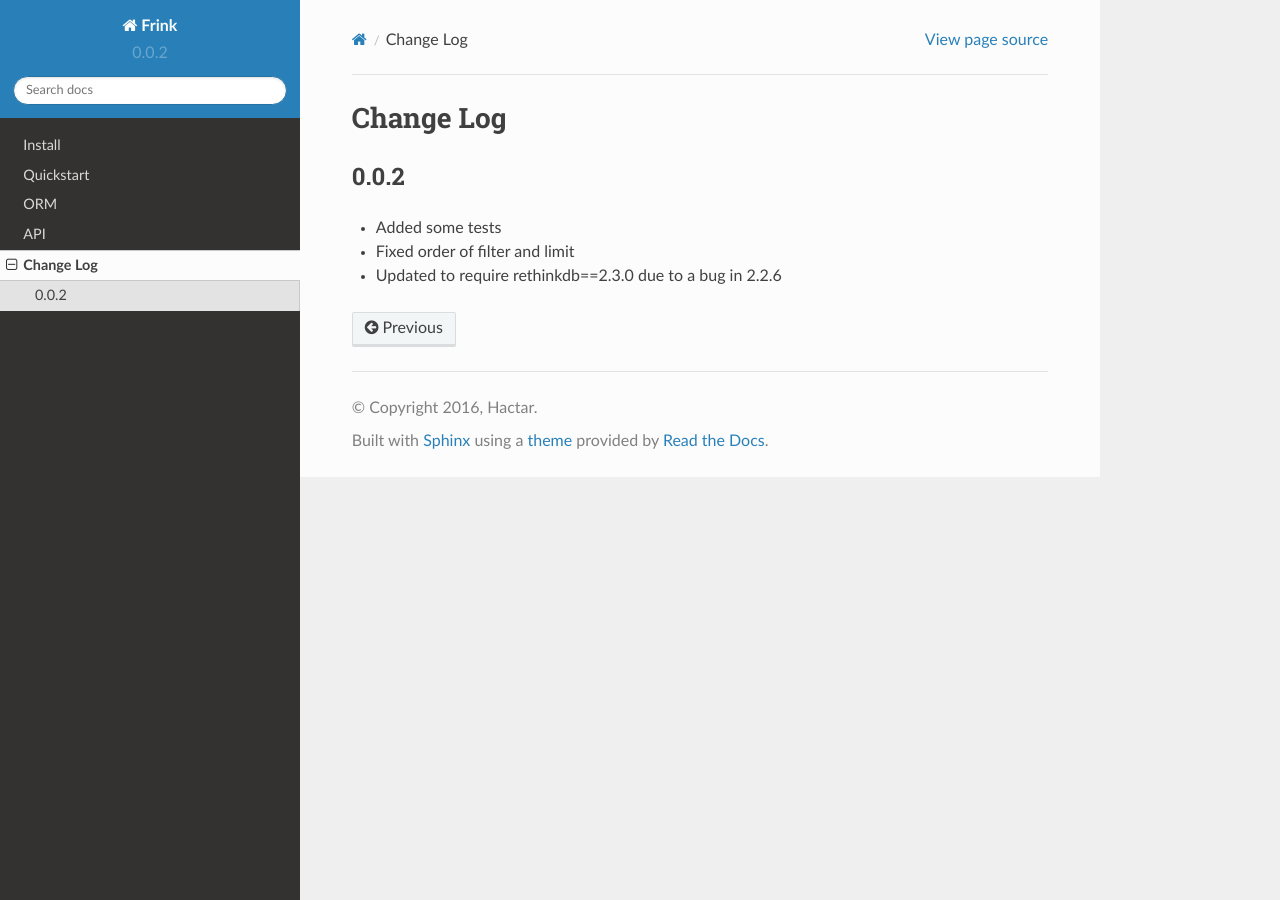
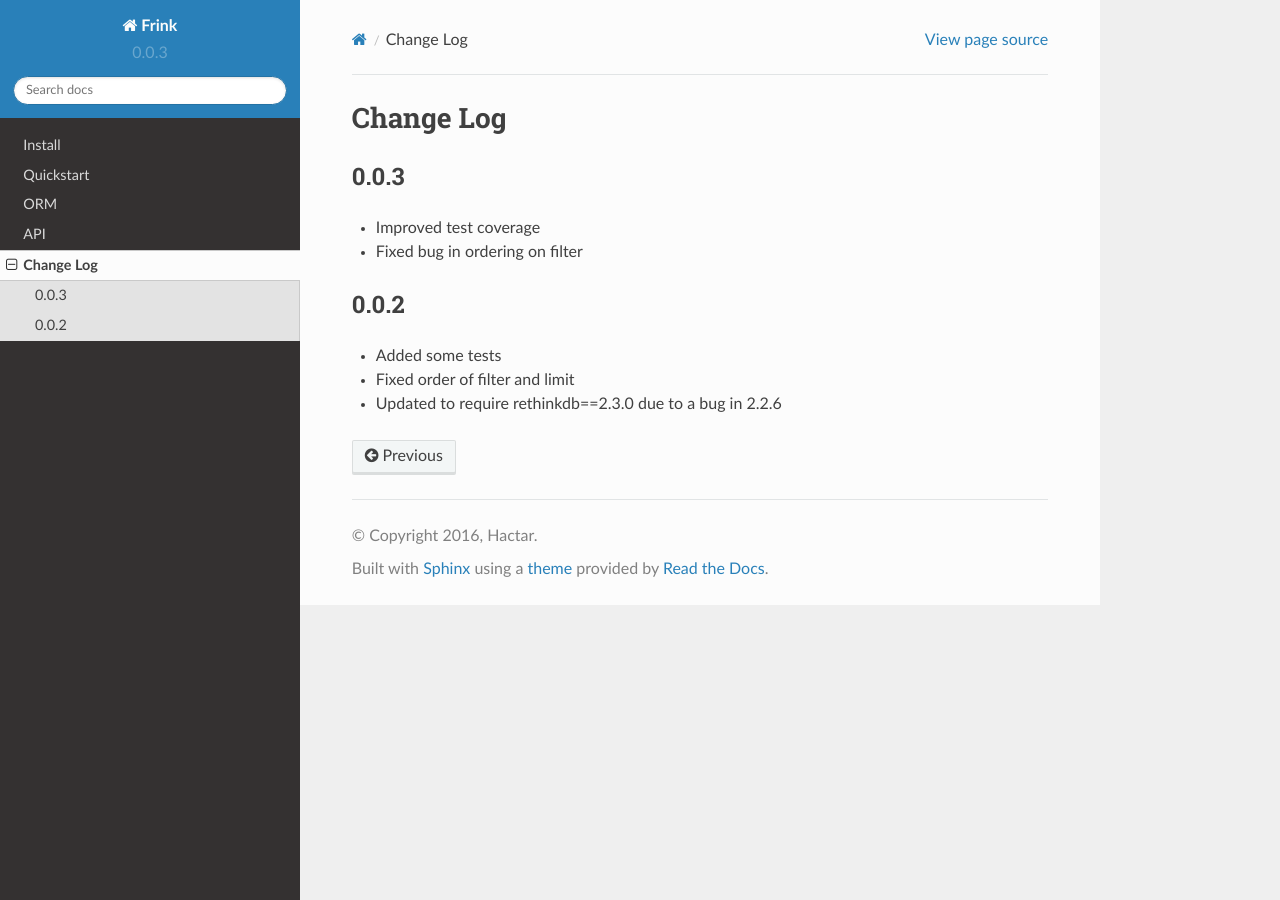
Before and after one commit to hactar-is/frink, a Sphinx documentation site: the page built from docs/source/changelog.rst, in a window 1280 px wide. Built offline with Sphinx 7.4.7 and the Read the Docs theme 2.0.0, drawn with Linux system fonts in a browser that asks for light colours.

Commit message:
Bumped version numbers and updated the changelog.

```diff
--- a/docs/source/changelog.rst
+++ b/docs/source/changelog.rst
@@ -1,5 +1,13 @@
 Change Log
 ==========
+
+0.0.3
+-----
+
+* Improved test coverage
+* Fixed bug in ordering on filter
+
+
 
 0.0.2
 -----
--- a/docs/source/conf.py
+++ b/docs/source/conf.py
@@ -62,9 +62,9 @@ author = u'Hactar'
 # built documents.
 #
 # The short X.Y version.
-version = u'0.0.2'
+version = u'0.0.3'
 # The full version, including alpha/beta/rc tags.
-release = u'0.0.2'
+release = u'0.0.3'
 
 # The language for content autogenerated by Sphinx. Refer to documentation
 # for a list of supported languages.
```
